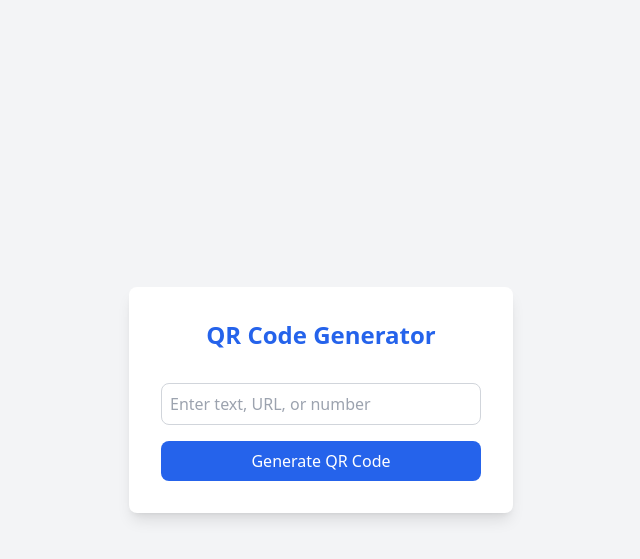
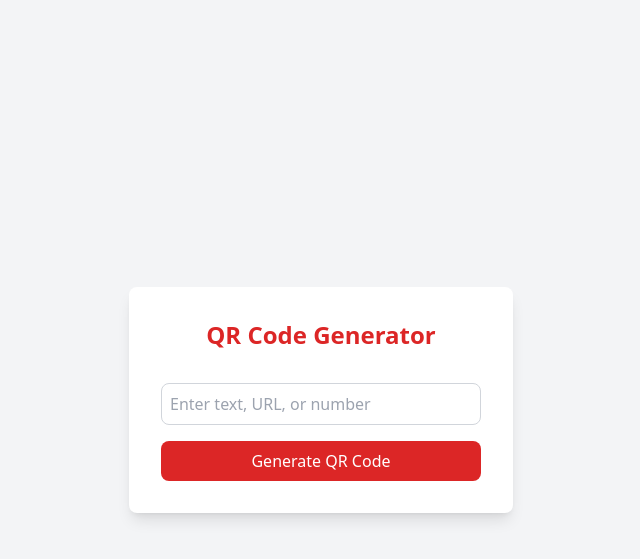
Before and after one commit to rajkelawala/Django-QR-Generator, a Django app: page / in a window 1280 px wide. Shown: the top 559 px of the page, without its empty margins (319-959 px from the left). Run offline with Django 5.2, Linux system fonts and the light colour scheme; some libraries are stand-ins or nearby versions.

Commit message:
Update index.html

```diff
--- a/qr_app/templates/index.html
+++ b/qr_app/templates/index.html
@@ -9,14 +9,14 @@
 <body class="bg-gray-100 flex items-center justify-center min-h-screen">
 
     <div class="bg-white p-8 rounded-lg shadow-lg w-96">
-        <h2 class="text-2xl font-bold text-center mb-4 text-blue-600">QR Code Generator</h2>
+        <h2 class="text-2xl font-bold text-center mb-4 text-red-600">QR Code Generator</h2>
 
         <form method="post" class="space-y-4">
             {% csrf_token %}
             <input type="text" name="text" placeholder="Enter text, URL, or number"
-                   class="w-full p-2 border border-gray-300 rounded-lg focus:outline-none focus:ring-2 focus:ring-blue-400" required>
+                   class="w-full p-2 border border-gray-300 rounded-lg focus:outline-none focus:ring-2 focus:ring-red-400" required>
             <button type="submit"
-                    class="w-full bg-blue-600 text-white py-2 rounded-lg hover:bg-blue-700 transition">
+                    class="w-full bg-red-600 text-white py-2 rounded-lg hover:bg-red-700 transition">
                 Generate QR Code
             </button>
         </form>
```
